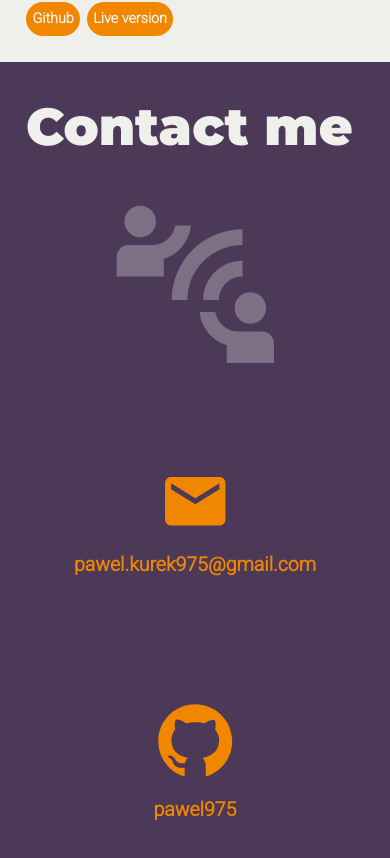
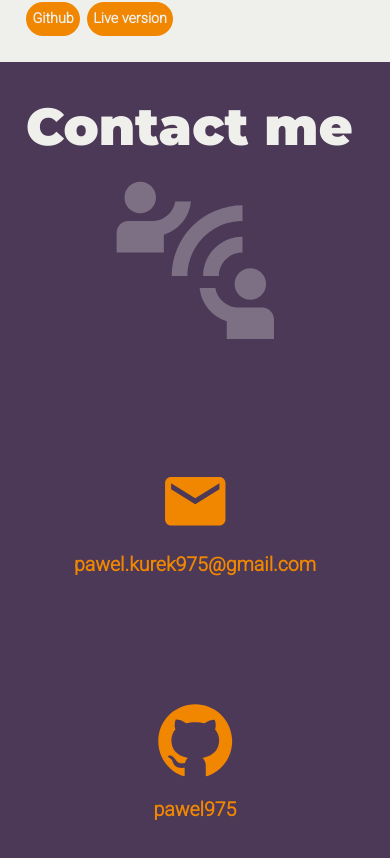
Before and after one commit to pawel975/pawel-kurek-portfolio, a React (Create React App) app: page / in a window 390 px wide. Shown: the part 2819-3677 px from the top of the page. Built offline with nearby package versions, Linux system fonts and the light colour scheme.

Commit message:
desktop responsivness fix

```diff
--- a/src/Components/Footer/Footer.scss
+++ b/src/Components/Footer/Footer.scss
@@ -36,12 +36,13 @@ footer#contact {
 
         .contact-icon {
             @include fontColor($clr-primary-light, 0.3);
-            width: 100%;
+            width: 60%;
             height: 60%;
-            margin: auto;
 
-            @media (max-width: 30rem) {
+            @media (max-width: 64rem) {
                 width: 70%;
+                margin: 0;
+                margin-inline: auto;
             }
         }
     }
```
